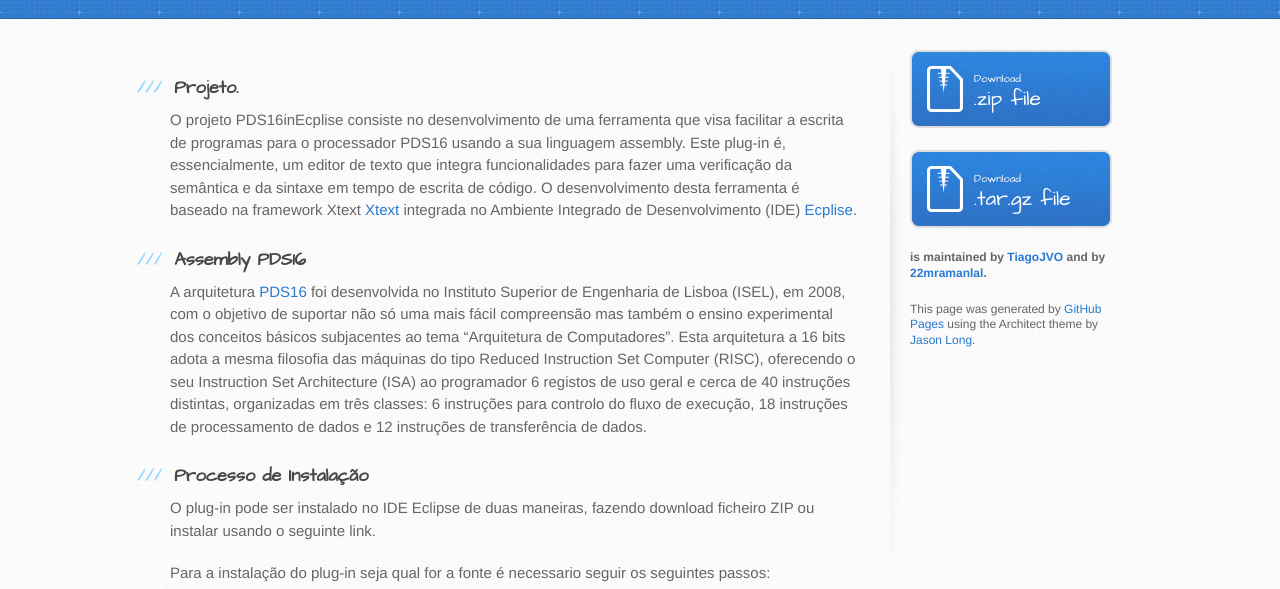
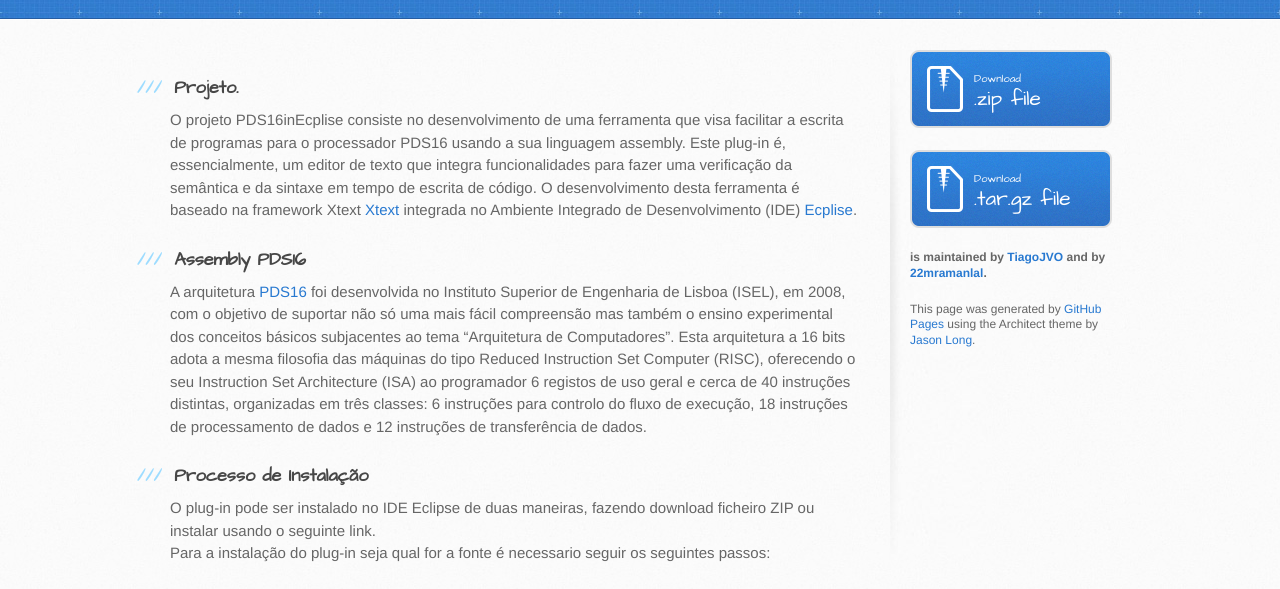
Before and after one commit to TiagoJVO/PDS16inEclipse, a plain HTML site: page index.html in a window 1280 px wide. Shown: the part 148-737 px from the top of the page. Drawn offline with Linux system fonts and the light colour scheme.

Commit message:
Update index.html

```diff
--- a/index.html
+++ b/index.html
@@ -41,8 +41,7 @@
 <h3>
 <a id="autores" class="anchor" href="#autores" aria-hidden="true"><span aria-hidden="true" class="octicon octicon-link"></span></a>Processo de Instalação</h3>
 
-<p>O plug-in pode ser instalado no IDE Eclipse de duas maneiras, fazendo download ficheiro ZIP ou instalar usando o seguinte link.<p>
-<p> Para a instalação do plug-in seja qual for a fonte é necessario seguir os seguintes passos:</p>
+<p>O plug-in pode ser instalado no IDE Eclipse de duas maneiras, fazendo download ficheiro ZIP ou instalar usando o seguinte link.</br> Para a instalação do plug-in seja qual for a fonte é necessario seguir os seguintes passos:</p>
 
 	<ul>
 	  <li>Ir a tab "Help" -> "Install New Software"</li>
```
